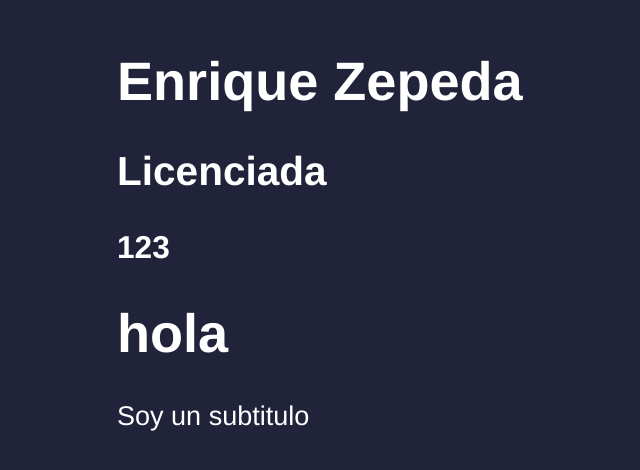
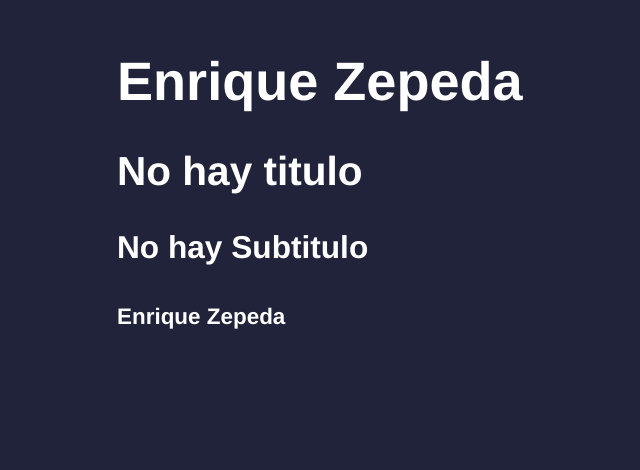
Before and after one commit to Enrique-Zepeda/React-De-cero-a-experto-Hooks-y-MERN, a React (Vite) app in the folder React/03-counter-app-vite/: page / in a window 1280 px wide. Shown: the part 134-604 px from the top of the page, without its empty margins (31-671 px from the left). Built offline with nearby package versions, Linux system fonts and the light colour scheme.

Commit message:
DefaultProps

```diff
--- a/React/03-counter-app-vite/src/HelloWorldApp.jsx
+++ b/React/03-counter-app-vite/src/HelloWorldApp.jsx
@@ -1,20 +1,27 @@
 import { FirstApp } from "./FirstApp";
 import PropTypes from "prop-types";
 
-function HelloWorldApp({ title, subTitle }) {
+function HelloWorldApp({ title, subTitle, name }) {
   return (
     <>
       <h1>Enrique Zepeda</h1>
       <h2>{title}</h2>
       <h3>{subTitle}</h3>
-      <FirstApp />
+      <h5>{name}</h5>
+      {/* <FirstApp /> */}
     </>
   );
 }
 
 HelloWorldApp.propTypes = {
   title: PropTypes.string.isRequired,
-  subTitle: PropTypes.number.isRequired,
+  subTitle: PropTypes.string,
+};
+
+HelloWorldApp.defaultProps = {
+  title: "No hay titulo",
+  subTitle: "No hay Subtitulo",
+  name: "Enrique Zepeda",
 };
 
 export default HelloWorldApp;
--- a/React/03-counter-app-vite/src/main.jsx
+++ b/React/03-counter-app-vite/src/main.jsx
@@ -4,6 +4,6 @@ import HelloWorldApp from "./HelloWorldApp";
 import "./index.css";
 ReactDOM.createRoot(document.getElementById("root")).render(
   <React.StrictMode>
-    <HelloWorldApp title="Licenciada" subTitle={123} />
+    <HelloWorldApp />
   </React.StrictMode>
 );
```
